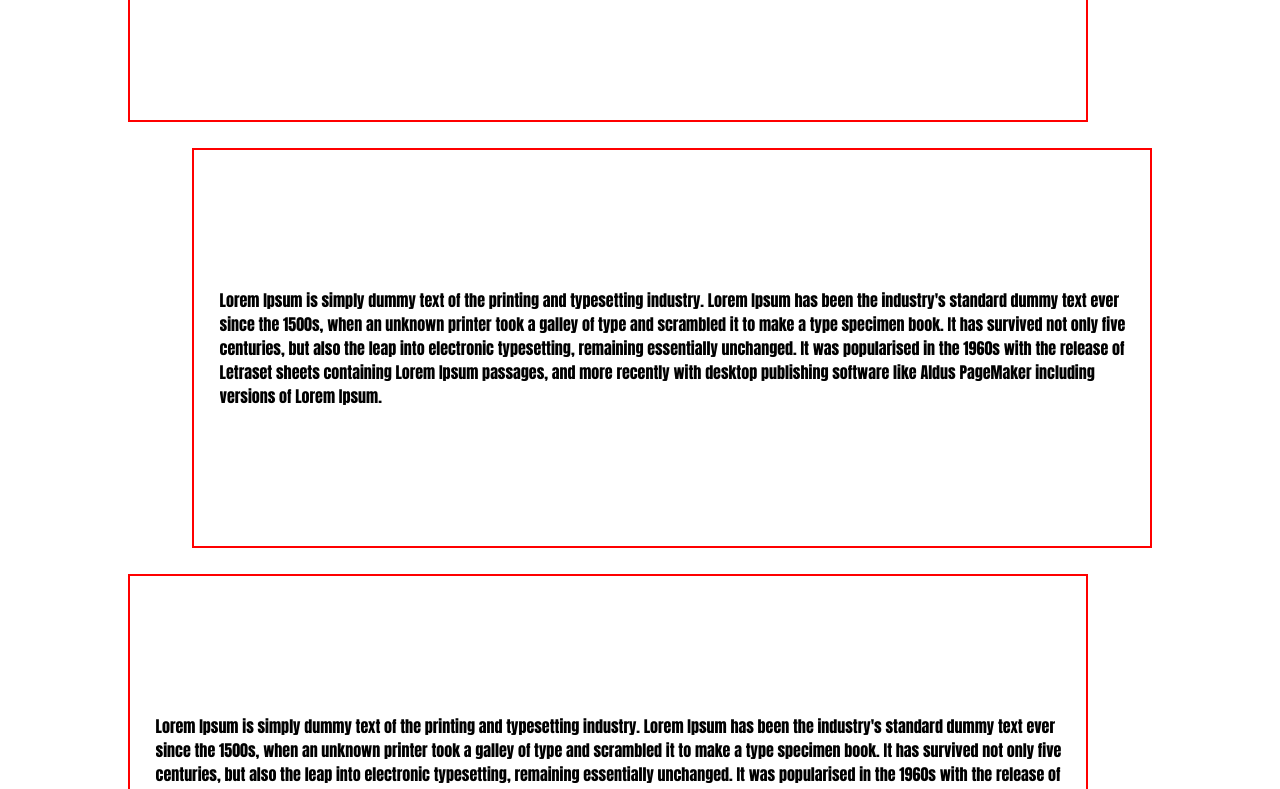
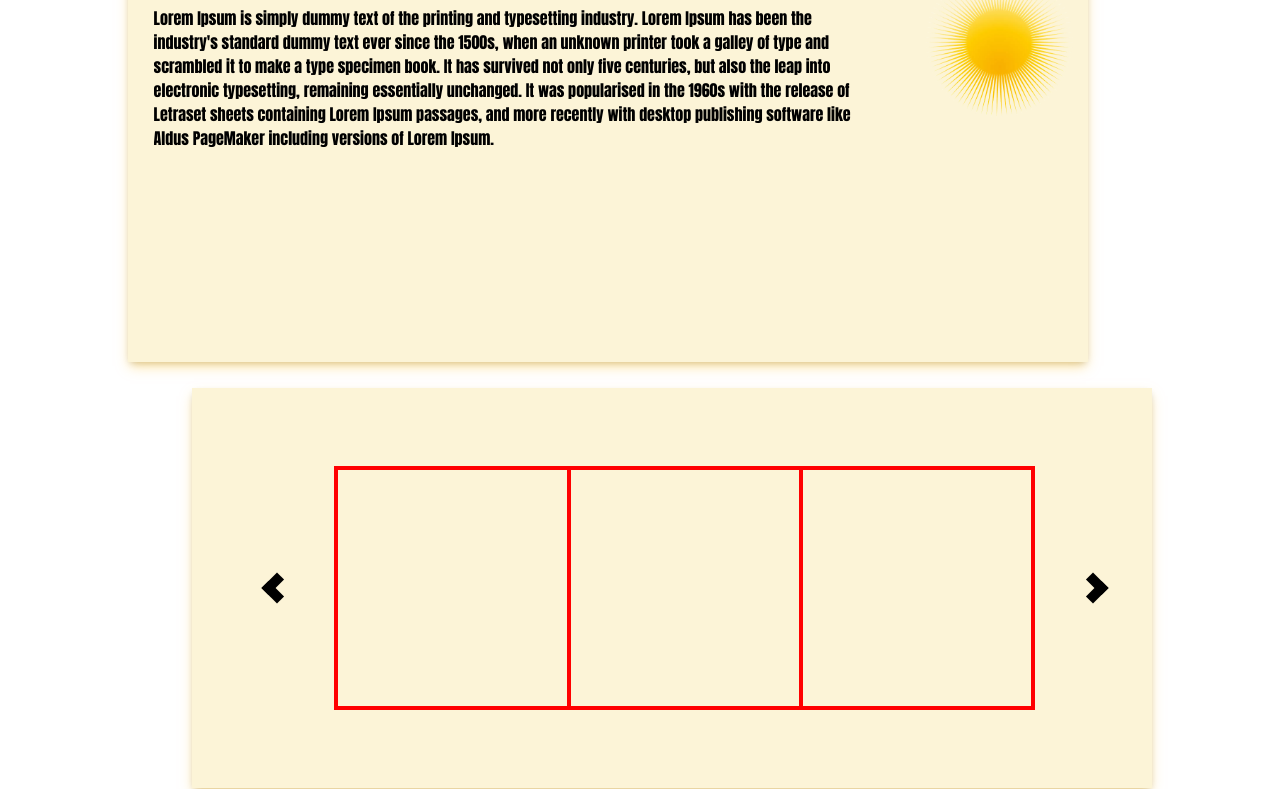
Before and after one commit to AllanT102/Restaurant-Page, a website built with webpack: page dist/index.html in a window 1280 px wide. Shown: the part 380-1169 px from the top of the page. Built offline with nearby package versions, Linux system fonts and the light colour scheme.

Commit message:
Working on homepage sections

```diff
--- a/src/components/homepage.js
+++ b/src/components/homepage.js
@@ -18,6 +18,7 @@ export default function homepage() {
 
 function aboutSection() {
     const section = document.createElement('div');
+    const left = document.createElement('div');
 
     const icon = new Image();
     icon.src = aboutIcon;
@@ -25,28 +26,48 @@ function aboutSection() {
     const text = document.createElement('p');
     text.textContent = "Lorem Ipsum is simply dummy text of the printing and typesetting industry. Lorem Ipsum has been the industry's standard dummy text ever since the 1500s, when an unknown printer took a galley of type and scrambled it to make a type specimen book. It has survived not only five centuries, but also the leap into electronic typesetting, remaining essentially unchanged. It was popularised in the 1960s with the release of Letraset sheets containing Lorem Ipsum passages, and more recently with desktop publishing software like Aldus PageMaker including versions of Lorem Ipsum.";
 
+    const title = document.createElement('h1');
+    title.textContent = "FUMETSU RAMEN"
+
     section.classList.add('about-section')
     icon.classList.add('section-icon')
     text.classList.add('section-text')
+    left.classList.add('about-section-left')
     setTimeout(() => {
         section.classList.add('active-right')
     }, 200)
 
-    section.append(text, icon);
+    left.append(title, text);
+    section.append(left, icon);
     return section;
 }
 
 function reviewsSection() {
     const section = document.createElement('div');
+    section.classList.add('review-section');
 
+    const leftArrow = document.createElement('i');
+    const rightArrow = document.createElement('i');
+    leftArrow.classList.add('left-arrow', 'arrow');
+    rightArrow.classList.add('right-arrow', 'arrow');
+
+    const cardDiv = document.createElement('div');
+    cardDiv.classList.add('card-div')
+    const r1 = "This is review one text";
+    const r2 = "this is review two text";
+    const r3 = "this is review three text";
+    cardDiv.append(reviewCard(r3), reviewCard(r1), reviewCard(2));
+
+    section.append(leftArrow, cardDiv, rightArrow);
+    return section;
+}
+
+function reviewCard(p) {
+    const card = document.createElement('div');
     const text = document.createElement('p');
-    text.textContent = "Lorem Ipsum is simply dummy text of the printing and typesetting industry. Lorem Ipsum has been the industry's standard dummy text ever since the 1500s, when an unknown printer took a galley of type and scrambled it to make a type specimen book. It has survived not only five centuries, but also the leap into electronic typesetting, remaining essentially unchanged. It was popularised in the 1960s with the release of Letraset sheets containing Lorem Ipsum passages, and more recently with desktop publishing software like Aldus PageMaker including versions of Lorem Ipsum.";
-
-    section.classList.add('review-section')
-    text.classList.add('section-text');
-
-    section.append(text);
-    return section;
+    text.textContent = p;
+    card.classList.add('review-card');
+    return card;
 }
 
 function bestMenuSection() {
--- a/src/styles/homepage.scss
+++ b/src/styles/homepage.scss
@@ -17,11 +17,13 @@
     padding-left: 2%;
     margin-top: 2%;
     transition: transform 0.5s ease-in-out;
-    border: solid red 2px;
+    background: rgba(238, 201, 55, 0.2);
+    box-shadow: rgba(255, 200, 60, 0.5) 0px 6px 12px -2px, rgba(0, 0, 0, 0.3) 0px 3px 7px -3px;
 }
 
 .about-section {
     @include section;
+    height: 40em;
 }
 
 
@@ -54,3 +56,40 @@
 .active-left {
     transform: translateX(15vw);
 }
+
+.about-section-left {
+    flex-flow: column;
+
+    h1 {
+        margin-bottom: 3%;
+    }
+}
+
+.arrow {
+    border: solid black;
+    border-width: 0 10px 10px 0;
+    padding: 6px;
+    cursor: pointer;
+}
+
+.left-arrow {
+    transform: rotate(135deg);
+    -webkit-transform: rotate(135deg);
+}
+
+.right-arrow {
+    transform: rotate(-45deg);
+    -webkit-transform: rotate(-45deg);
+}
+
+.card-div {
+    display: flex;
+    width: 75%;
+    border: solid red 2px;
+}
+
+.review-card {
+    width: 35%;
+    height: 15em;
+    border: solid red 2px;
+}
```
Also changed, not shown: src/styles/navbar.scss (line endings or trailing spaces).
